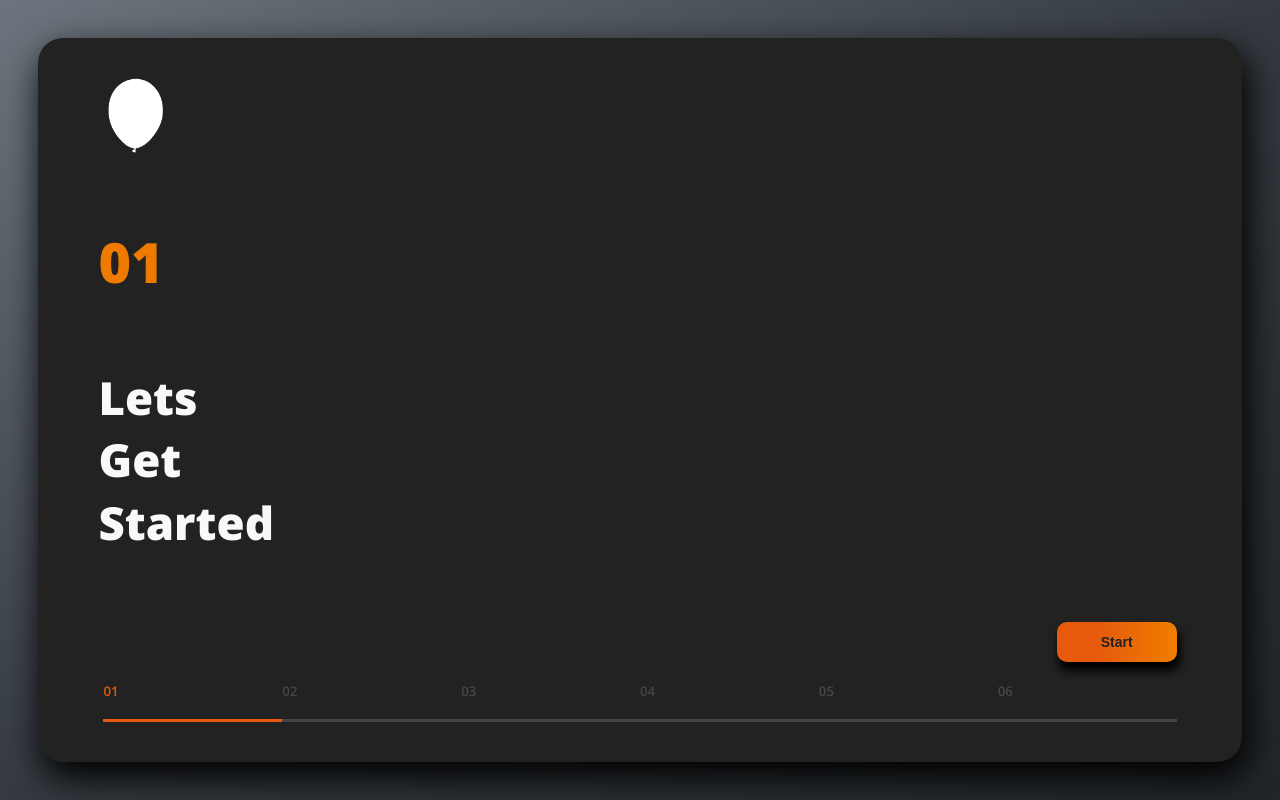
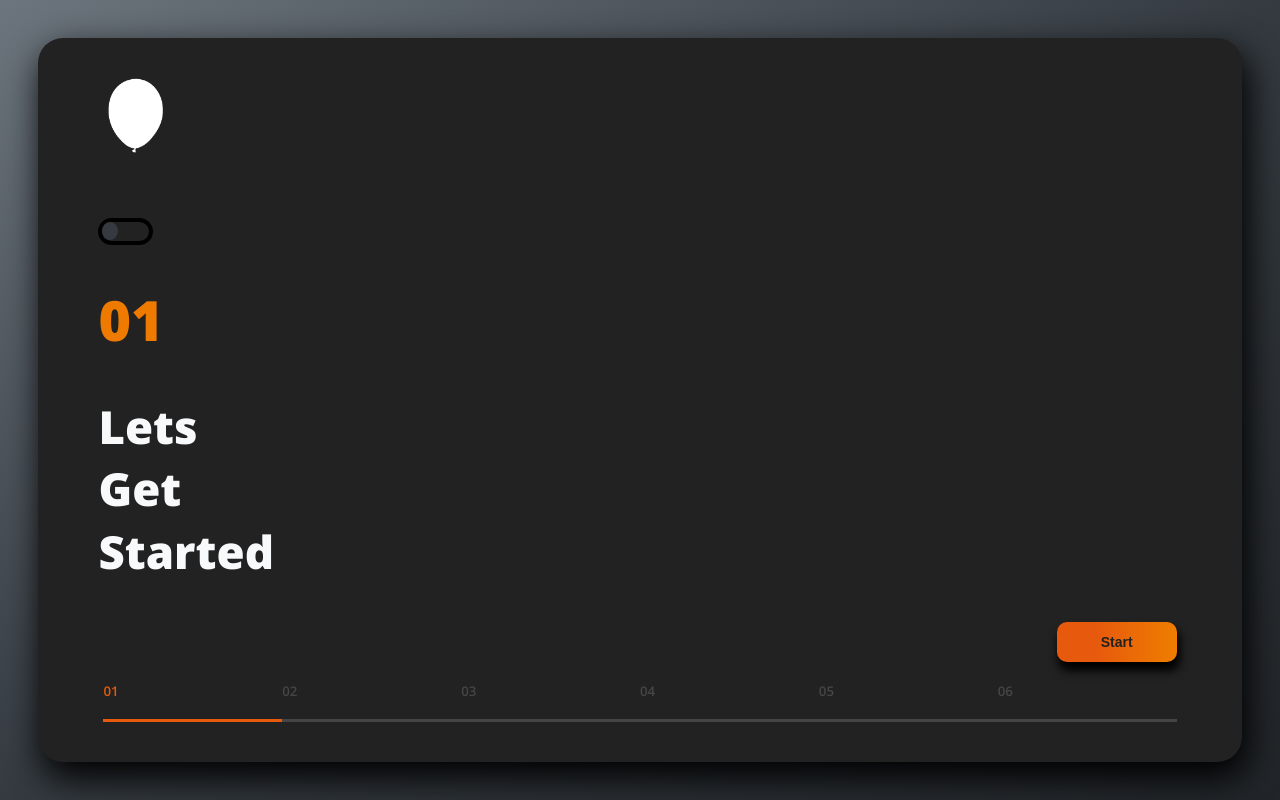
Before and after one commit to Paddyaa5/website-package-project, a React (Create React App) app: page / in a window 1280 px wide. Built offline with nearby package versions, Linux system fonts and the light colour scheme.

Commit message:
added toggle and structure for light/dark theme changer

```diff
--- a/src/App.js
+++ b/src/App.js
@@ -1,10 +1,12 @@
 import React, { useState, useEffect } from "react";
 import styled, { ThemeProvider } from "styled-components";
-import { GlobalStyle, Theme } from "./Styles/GlobalStyle";
+import { GlobalStyle, darkTheme, lightTheme } from "./Styles/GlobalStyle";
+
 //components
 import LeftColumn from "./Components/LeftCol";
 import RightColumn from "./Components/RightCol";
 import Buttons from "./Components/Buttons";
+
 
 const AppContainer = styled.div`
     position: relative;
@@ -21,8 +23,9 @@ const AppContainer = styled.div`
 `;
 
 const App = () => {
+    const [theme, setTheme] = useState('dark');
     const [animate, setAnimate] = useState(0);
-    const [section, setSection] = useState(0);
+    const [section, setSection] = useState(1);
     const [formData, setFormData] = useState({
         fullname: "",
         email: "",
@@ -42,14 +45,34 @@ const App = () => {
         budget: 1500,
     });
 
-    useEffect(() => {
-        setTimeout(() => {
-            setSection(1);
-        }, 50);
-    }, []);
+    const themeToggler = (e) => {
+         if(theme ==='dark') {
+             setTheme('light')
+         } else {setTheme('dark')}
+
+        // theme === 'dark' ? setTheme('light') : setTheme ('dark')
+        console.log(theme)
+    }
+
+    const handleTheme = () => {
+        if(theme ==='dark') {
+            setTheme('light')
+        } else {
+            setTheme('dark')
+        }
+    }
+
+    // useEffect(() => {
+    //     setTimeout(() => {
+    //         setSection(1);
+    //     }, 50);
+    // }, []);
+
+    // useEffect(() => {},[theme])
+    console.log("hi")
 
     return (
-        <ThemeProvider theme={Theme}>
+        <ThemeProvider theme={theme === 'dark' ? darkTheme : lightTheme}>
             <GlobalStyle />
             <AppContainer>
                 <div className="inner-container">
@@ -60,6 +83,7 @@ const App = () => {
                         setSection={setSection}
                         formData={formData}
                         setFormData={setFormData}
+                        handleTheme={handleTheme}
                     ></LeftColumn>
                     <RightColumn
                         animate={animate}
--- /dev/null
+++ b/src/Components/Buttons/ToggleSwitch/index.js
@@ -0,0 +1,56 @@
+import React from 'react'
+import styled from "styled-components";
+
+
+const StyledToggle = styled.div`
+	input[type="checkbox"] {
+		visibility: hidden;
+		&:checked + label {
+			transform: rotate(360deg);
+			background-color: ${(props) => props.theme.dark};
+			&:before {
+				transform: translateX(2.4vw);
+				background-color: ${(props) => props.theme.darkestOrange};;
+				border-color: ${(props) => props.theme.light};
+			}
+		}
+	}
+
+
+		label {display: flex;
+		width: 4.26vw;
+		height:  3.46vh;
+		border: 0.5vh solid;
+		border-radius: 100em;
+		position: relative;
+		transition: transform .75s ease-in-out;
+		transform-origin: 50% 50%;
+		cursor: pointer;
+
+		&:before {
+			transition: transform .75s ease;
+			transition-delay: .5s;
+			content: "";
+			display: block;
+			position: absolute;
+			width: 1.21vw;
+			height: 2.30vh;
+			background-color: ${(props) => props.theme.lightGray};;
+			border-radius: 50%;
+
+		}
+}
+`;
+
+
+export default function Toggle ({handleTheme}) {
+    return (
+		<StyledToggle>
+			 <input type="checkbox" id="toggle" onChange={handleTheme}/>
+			<label htmlFor="toggle"></label>
+
+		</StyledToggle>
+    )
+}
+
+;
--- a/src/Components/LeftCol/index.js
+++ b/src/Components/LeftCol/index.js
@@ -6,6 +6,7 @@ import ProgressBar from "./ProgressBar";
 import StartButton from "../Buttons/StartButton";
 import ProgressNumber from "./ProgressNumber";
 import ProgressText from "./ProgressText";
+import ToggleSwitch from "../Buttons/ToggleSwitch"
 //images
 import logo from "../../Assets/MB_LOGO.png";
 
@@ -45,6 +46,7 @@ export default function LeftColumn({
     setSection,
     formData,
     setFormData,
+    handleTheme,
 }) {
     let containerRef = useRef(null);
 
@@ -84,6 +86,7 @@ export default function LeftColumn({
         <Container ref={(el) => (containerRef = el)}>
             <a href="https://www.morganbranding.co.uk/" target="_blank">
             <img src={logo} alt="Morgan-Branding-Logo" className="logo" /></a>
+            <ToggleSwitch handleTheme={handleTheme} />
             <ProgressNumber animate={animate} section={section} />
             <ProgressText animate={animate} section={section} />
             <ProgressBar
@@ -99,6 +102,7 @@ export default function LeftColumn({
                 section={section}
                 setSection={setSection}
             />
+
         </Container>
     );
 }
--- a/src/Styles/GlobalStyle.js
+++ b/src/Styles/GlobalStyle.js
@@ -1,6 +1,6 @@
 import { createGlobalStyle } from "styled-components";
 
-export const Theme = {
+export const darkTheme = {
     orange: "#FBBF00",
     lightOrange: "#FFCA00",
     darkOrange: "#F49D00",
@@ -9,6 +9,18 @@ export const Theme = {
     lightGray: "#343a40",
     lightestGray: "#6c757d",
     light: "#f8f9fa",
+    dark: "#222222",
+};
+
+export const lightTheme = {
+    orange: "#FBBF00",
+    lightOrange: "#FFCA00",
+    darkOrange: "#F49D00",
+    darkestOrange: "#ee7b00",
+    darkest: "#212529",
+    lightGray: "#343a40",
+    lightestGray: "#6c757d",
+    light: "#ee7b00",
     dark: "#222222",
 };
 
```
